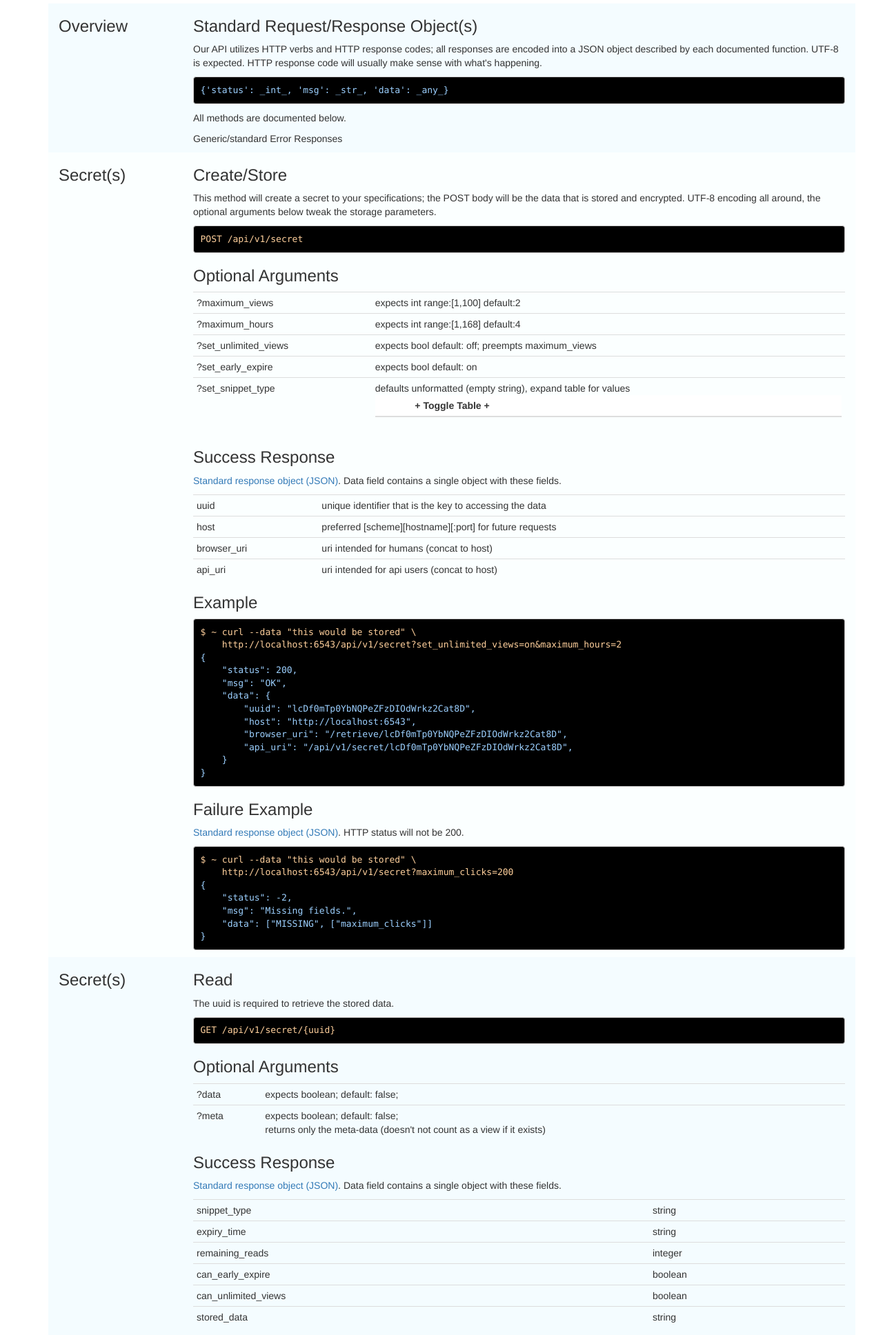
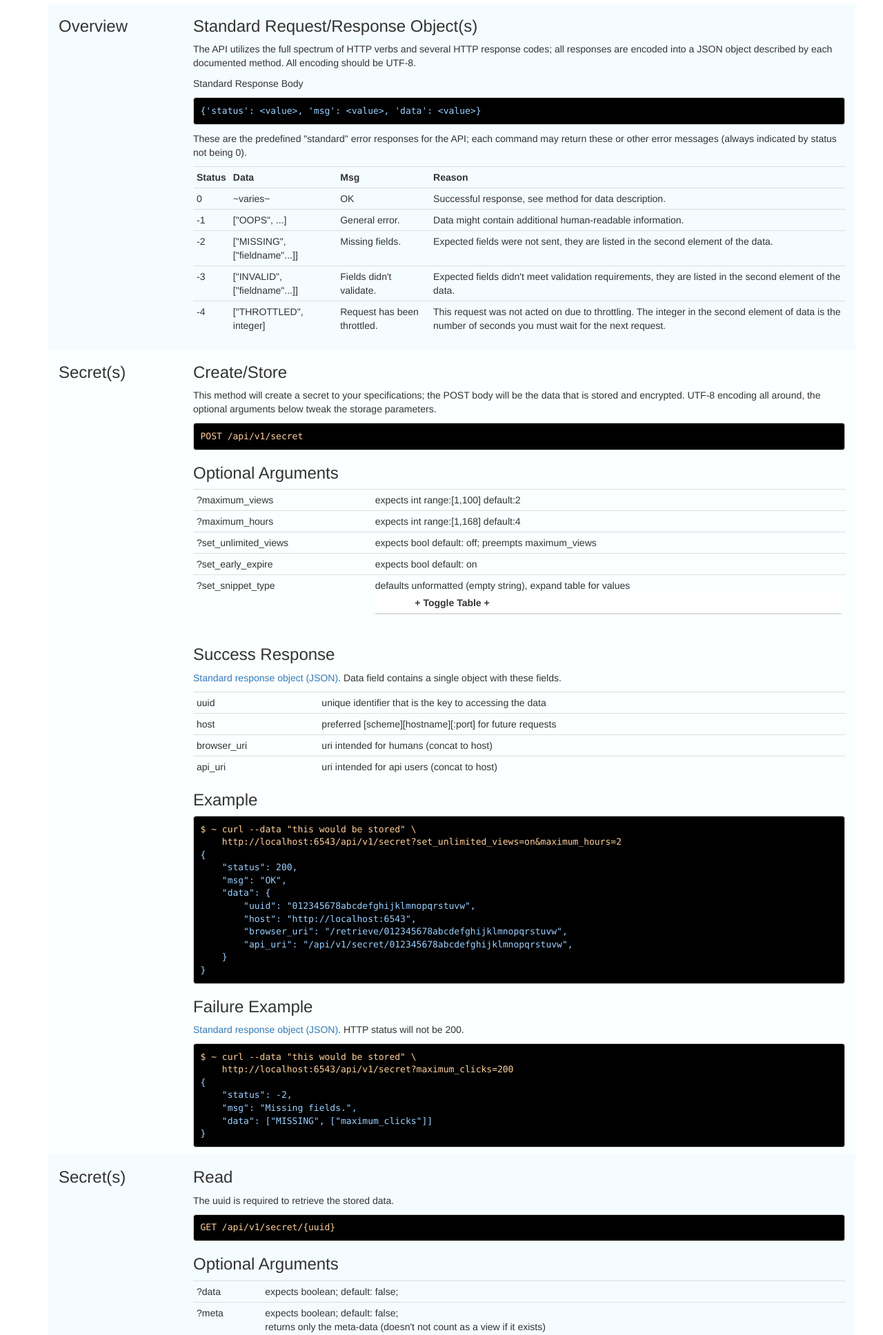
Before and after one commit to selfcommit/angerona2, a Python web app: template angerona2/templates/page_api.mako in a window 1280 px wide. Shown: the part 50-1986 px from the top of the page at 69% size. Run offline with Mako, Linux system fonts and the light colour scheme; the template is opened without the code that fills it, so the values that code supplies are empty; some libraries are stand-ins or nearby versions.

Commit message:
stub out model for throttling, update readme

```diff
--- a/angerona2/__init__.py
+++ b/angerona2/__init__.py
@@ -44,6 +44,8 @@ def main(global_config, **settings):
     config.add_route('secret', '/secret')
     config.add_route('retrieve', '/retrieve/{uuid}')
 
+    config.add_route('api', '/api')
+
     config.add_route('api_secret', '/api/v1/secret')
     config.add_route('api_secret:uuid', '/api/v1/secret/{uuid}')
 
--- a/angerona2/controllers/ApiController.py
+++ b/angerona2/controllers/ApiController.py
@@ -1,5 +1,5 @@
 import json
-import xml
+# import xml
 
 class ApiController(object):
     def __init__(self, fmt='dict', **kwargs):
@@ -13,7 +13,7 @@ class ApiController(object):
 
         self.ERR = {
              0: ('OK', 'OK'),
-            -1: ('ERROR', 'General error.'),
+            -1: ('OOPS', 'General error.'),
             -2: ('MISSING', 'Missing fields.'),
             -3: ('INVALID', "Fields didn't validate."),
             -4: ('THROTTLED', 'Request has been throttled.'),
--- a/angerona2/models/secret.py
+++ b/angerona2/models/secret.py
@@ -12,7 +12,6 @@ from sqlalchemy.orm import (
 
 from angerona2 import (
     Base,
-    DBSession,
 )
 
 from sqlalchemy.ext.hybrid import hybrid_property
--- a/angerona2/templates/page_api.mako
+++ b/angerona2/templates/page_api.mako
@@ -9,7 +9,6 @@
             $('#snippet_type_table tbody:first').slideToggle(400);
         });
     });
-
 </script>
 
 </%block>
@@ -38,16 +37,64 @@
         </div>
         <div class="col-sm-10">
             <h3>Standard Request/Response Object(s)</h3>
-            <p>Our API utilizes HTTP verbs and HTTP response codes; all responses are encoded into a
-            JSON object described by each documented function. UTF-8 is expected. HTTP response code
-            will usually make sense with what's happening.</p>
+            <p>The API utilizes the full spectrum of HTTP verbs and several HTTP response codes; all responses
+            are encoded into a JSON object described by each documented method. All encoding should be UTF-8.</p>
 
-            <pre class="bg resp">{'status': _int_, 'msg': _str_, 'data': _any_}</pre>
+            <p>Standard Response Body</p>
+            <pre class="bg resp">{'status': &lt;value&gt;, 'msg': &lt;value&gt;, 'data': &lt;value&gt;}</pre>
 
-            <p>All methods are documented below.</p>
+            <p>These are the predefined "standard" error responses for the API; each command may return these
+            or other error messages (always indicated by status not being 0).</p>
+            <table class="table table-condensed">
+                <tr><th>Status</th><th>Data</th><th>Msg</th><th>Reason</th></tr>
+                <tr>
+                    <td>0</td>
+                    <td>~varies~</td>
+                    <td>OK</td>
+                    <td>Successful response, see method for data description.</td>
+                </tr>
+                <tr>
+                    <td>-1</td>
+                    <td>["OOPS", ...]</td>
+                    <td>General error.</td>
+                    <td>Data might contain additional human-readable information.</td>
+                </tr>
+                <tr>
+                    <td>-2</td>
+                    <td>["MISSING", ["fieldname"...]]</td>
+                    <td>Missing fields.</td>
+                    <td>Expected fields were not sent, they are listed in the second element of the data.</td>
+                </tr>
+                <tr>
+                    <td>-3</td>
+                    <td>["INVALID", ["fieldname"...]]</td>
+                    <td>Fields didn't validate.</td>
+                    <td>Expected fields didn't meet validation requirements, they are listed in the second element of the data.</td>
+                </tr>
+                <tr>
+                    <td>-4</td>
+                    <td>["THROTTLED", integer]</td>
+                    <td>Request has been throttled.</td>
+                    <td>This request was not acted on due to throttling. The integer in the second element of data is the number of seconds you must wait for the next request.</td>
+                </tr>
+            </table>
 
-            <p>Generic/standard Error Responses</p>
-
+<!--            <h3>Throttling</h3>
+            <p>The entire platform is throttled according to the following metrics. Please contact me if you need to exceed these on the official instance.</p>
+            <table class="table table-condensed">
+                <tr>
+                    <td>Network Bandwidth</td>
+                    <td>1MiB stored/per ip/per day</td>
+                </tr>
+                <tr>
+                    <td>Secret Lookups</td>
+                    <td>100 failed requests/per ip/per minute</td>
+                </tr>
+                <tr>
+                    <td>Request Counts</td>
+                    <td>5 successful requests/per ip/per second</td>
+                </tr>
+            </table>-->
         </div>
         <div class="clearfix"></div>
     </div>
@@ -120,10 +167,10 @@
     "status": 200,
     "msg": "OK",
     "data": {
-        "uuid": "lcDf0mTp0YbNQPeZFzDIOdWrkz2Cat8D",
+        "uuid": "012345678abcdefghijklmnopqrstuvw",
         "host": "http://localhost:6543",
-        "browser_uri": "/retrieve/lcDf0mTp0YbNQPeZFzDIOdWrkz2Cat8D",
-        "api_uri": "/api/v1/secret/lcDf0mTp0YbNQPeZFzDIOdWrkz2Cat8D",
+        "browser_uri": "/retrieve/012345678abcdefghijklmnopqrstuvw",
+        "api_uri": "/api/v1/secret/012345678abcdefghijklmnopqrstuvw",
     }
 }
 </span></pre>
@@ -174,7 +221,7 @@
             <h3>Example</h3>
             <p>Just a standard API grab.</p>
             <pre class="bg">
-<span class="req">$ ~ curl http://localhost:6543/api/v1/secret/lcDf0mTp0YbNQPeZFzDIOdWrkz2Cat8D</span><span class="resp">
+<span class="req">$ ~ curl http://localhost:6543/api/v1/secret/012345678abcdefghijklmnopqrstuvw</span><span class="resp">
 {
     "status": 0,
     "msg": "OK",
@@ -190,14 +237,14 @@
 </span></pre>
             <p>Some data-only, better for some kinds of script use.</p>
             <pre class="bg">
-<span class="req">$ ~ curl http://localhost:6543/api/v1/secret/lcDf0mTp0YbNQPeZFzDIOdWrkz2Cat8D?data</span><span class="resp">
+<span class="req">$ ~ curl http://localhost:6543/api/v1/secret/012345678abcdefghijklmnopqrstuvw?data</span><span class="resp">
 this would be stored
 </span></pre>
 
             <h3>Failure Example</h3>
             <p>Lookup of an expired/deleted secret, HTTP status will be 404.</p>
             <pre class="bg">
-<span class="req">$ ~ curl http://localhost:6543/api/v1/secret/lcDf0mTp0YbNQPeZFzDIOdWrkz2Cat8D</span><span class="resp">
+<span class="req">$ ~ curl http://localhost:6543/api/v1/secret/012345678abcdefghijklmnopqrstuvw</span><span class="resp">
 {
     "status": 0,
     "msg": "OK",
@@ -207,7 +254,7 @@ this would be stored
 
             <p>Throttled. Please don't hammer me.</p>
             <pre class="bg">
-<span class="req">$ ~ curl http://localhost:6543/api/v1/secret/lcDf0mTp0YbNQPeZFzDIOdWrkz2Cat8D</span><span class="resp">
+<span class="req">$ ~ curl http://localhost:6543/api/v1/secret/012345678abcdefghijklmnopqrstuvw</span><span class="resp">
 {
     "status": -4,
     "msg": "Request has been throttled.",
@@ -218,7 +265,7 @@ this would be stored
         <div class="clearfix"></div>
     </div>
 
-    <div class="row hl">
+    <div class="row hl2">
         <div class="col-sm-2">
             <h3>Secret(s)</h3>
         </div>
@@ -231,13 +278,10 @@ this would be stored
             will mirror the HTTP Response Code.</p>
             <table class="table table-condensed">
                 <tr><th>Response Code</th><th>Reason</th></tr>
-                <tr><th>200</th><th>Data was found and deleted successfully.</th></tr>
-                <tr><th>404</th><th>Data was not found or has already expired.</th></tr>
-                <tr><th>405</th><th>Data was found, but could not be deleted due to early_expire flag.</th></tr>
+                <tr><td>200</td><td>Secret was found and deleted successfully.</td></tr>
+                <tr><td>404</td><td>Secret was not found or has already expired.</td></tr>
+                <tr><td>405</td><td>Secret was found, but could not be deleted due to early_expire flag.</td></tr>
             </table>
-            HTTP response will
-            be 200 if data was deleted. HTTP 404 if not found (or already expired), HTTP 405 if found
-            and not allowed for early expire.</p>
         </div>
     </div>
 
```
Also changed, not shown: angerona2/models/throttle.py (added, +23 -0 lines), angerona2/views/api.py (+8 -3 lines), README.txt.
